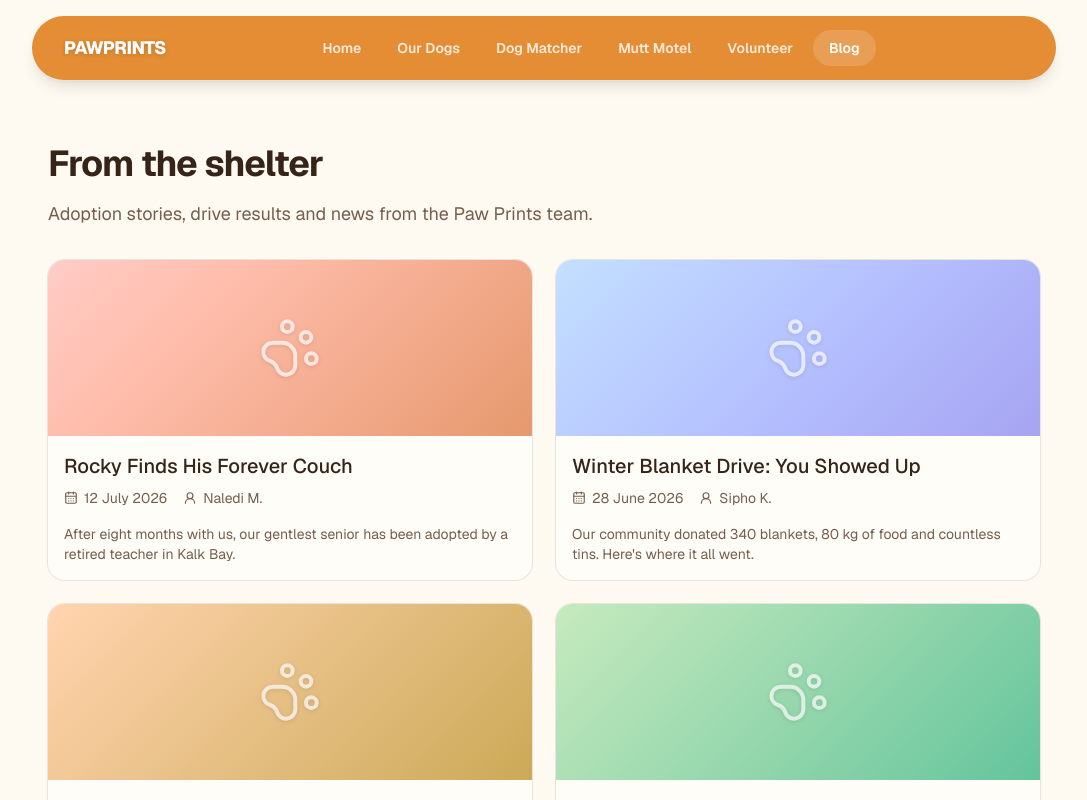
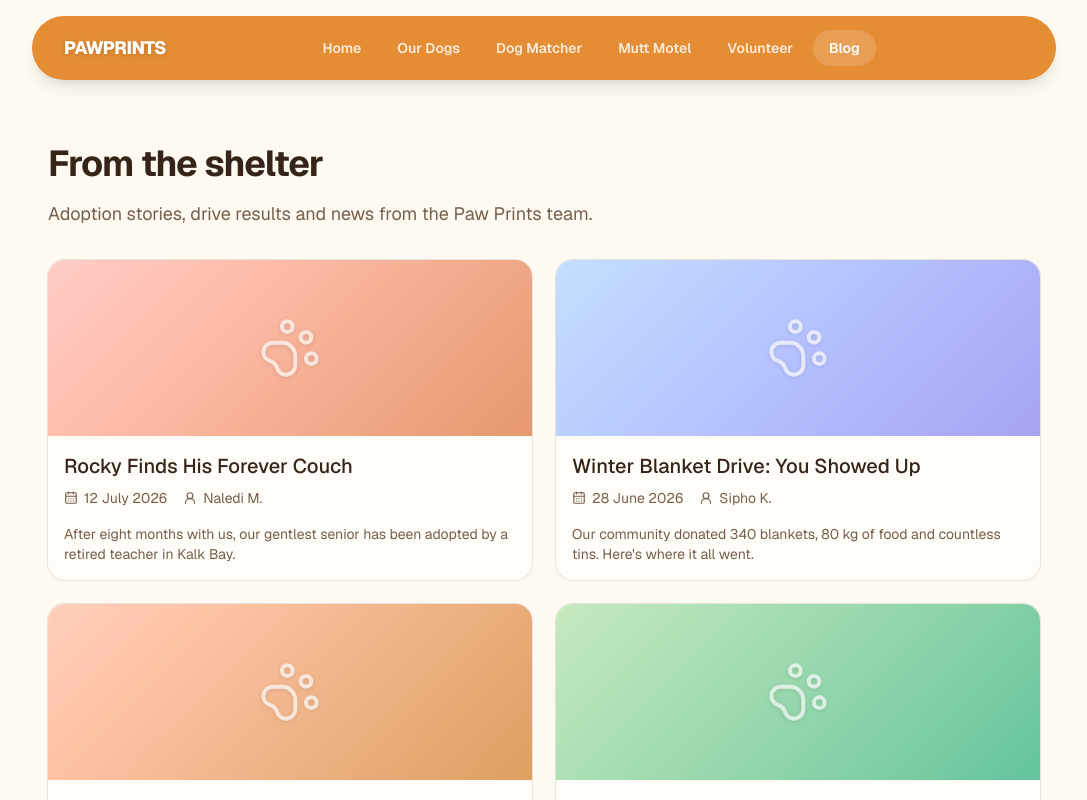
Before and after one commit to ethan-edwards102/pawprints-rough, a Next.js app: page /blog in a window 1280 px wide. Shown: the top 800 px of the page, without its empty margins (96-1183 px from the left). Built offline with nearby package versions, Linux system fonts and the light colour scheme.

Commit message:
Blog Image Placeholder

```diff
--- a/app/blog/[slug]/page.tsx
+++ b/app/blog/[slug]/page.tsx
@@ -3,7 +3,7 @@ import Link from "next/link";
 import { notFound } from "next/navigation";
 import { ArrowLeft, CalendarDays, UserRound } from "lucide-react";
 
-import { DogPhoto } from "@/components/dog-photo";
+import { DogPhoto, placeholderHue } from "@/components/dog-photo";
 import { blogPosts } from "@/lib/data";
 
 export function generateStaticParams() {
@@ -41,7 +41,7 @@ export default async function BlogPostPage(props: PageProps<"/blog/[slug]">) {
       </p>
 
       <DogPhoto
-        hue={post.photoHue ?? 62}
+        hue={post.photoHue ?? placeholderHue(post.slug)}
         className="mt-6 h-64 w-full rounded-2xl"
         iconClassName="size-24"
       />
--- a/app/blog/page.tsx
+++ b/app/blog/page.tsx
@@ -2,7 +2,7 @@ import type { Metadata } from "next";
 import Link from "next/link";
 import { CalendarDays, UserRound } from "lucide-react";
 
-import { DogPhoto } from "@/components/dog-photo";
+import { DogPhoto, placeholderHue } from "@/components/dog-photo";
 import {
   Card,
   CardContent,
@@ -31,7 +31,7 @@ export default function BlogPage() {
         {blogPosts.map((post) => (
           <Link key={post.slug} href={`/blog/${post.slug}`} className="block">
             <Card className="h-full overflow-hidden pt-0 transition-shadow hover:shadow-md hover:ring-1 hover:ring-primary/40">
-              <DogPhoto hue={post.photoHue ?? 62} className="h-44 w-full" />
+              <DogPhoto hue={post.photoHue ?? placeholderHue(post.slug)} className="h-44 w-full" />
               <CardHeader>
                 <CardTitle className="text-xl">{post.title}</CardTitle>
                 <CardDescription className="flex flex-wrap items-center gap-x-4 gap-y-1 pt-1">
--- a/components/dog-photo.tsx
+++ b/components/dog-photo.tsx
@@ -1,6 +1,22 @@
 import { PawPrint } from "lucide-react";
 
 import { cn } from "@/lib/utils";
+
+/** Placeholder Hues (taken from dogs, adopter stories, blog posts). */
+const PLACEHOLDER_HUES = [15, 20, 25, 30, 35, 40, 50, 55, 60, 70, 80, 85, 140, 260];
+
+/**
+ * Deterministically picks one of the app's existing placeholder hues from a
+ * seed (e.g. a slug or id), so items without a photo still get a stable,
+ * on-theme colour instead of always the same one.
+ */
+export function placeholderHue(seed: string) {
+  let hash = 0;
+  for (let i = 0; i < seed.length; i++) {
+    hash = (hash * 31 + seed.charCodeAt(i)) | 0; // turn the string into a number
+  }
+  return PLACEHOLDER_HUES[Math.abs(hash) % PLACEHOLDER_HUES.length]; // use it as an index into the placeholder hues array
+}
 
 /**
  * Placeholder "photo" used until real photography is supplied.
```
